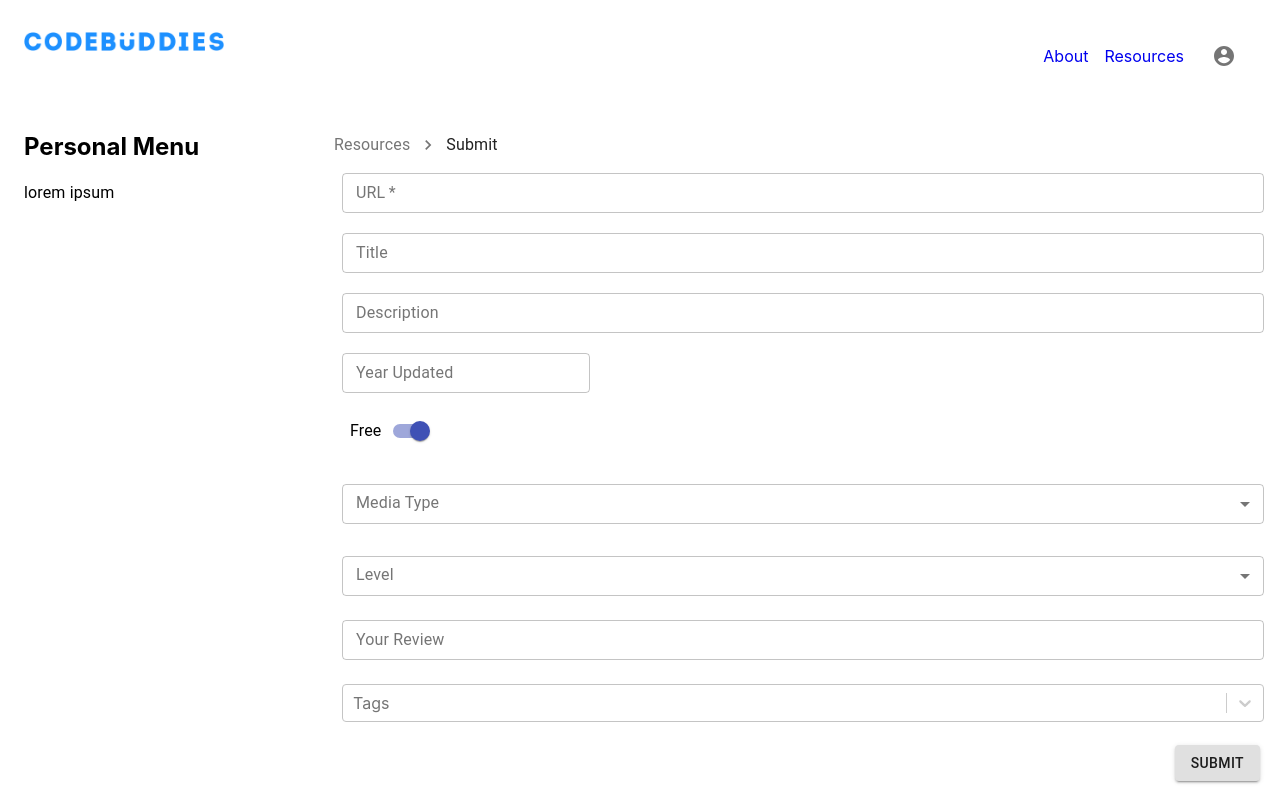
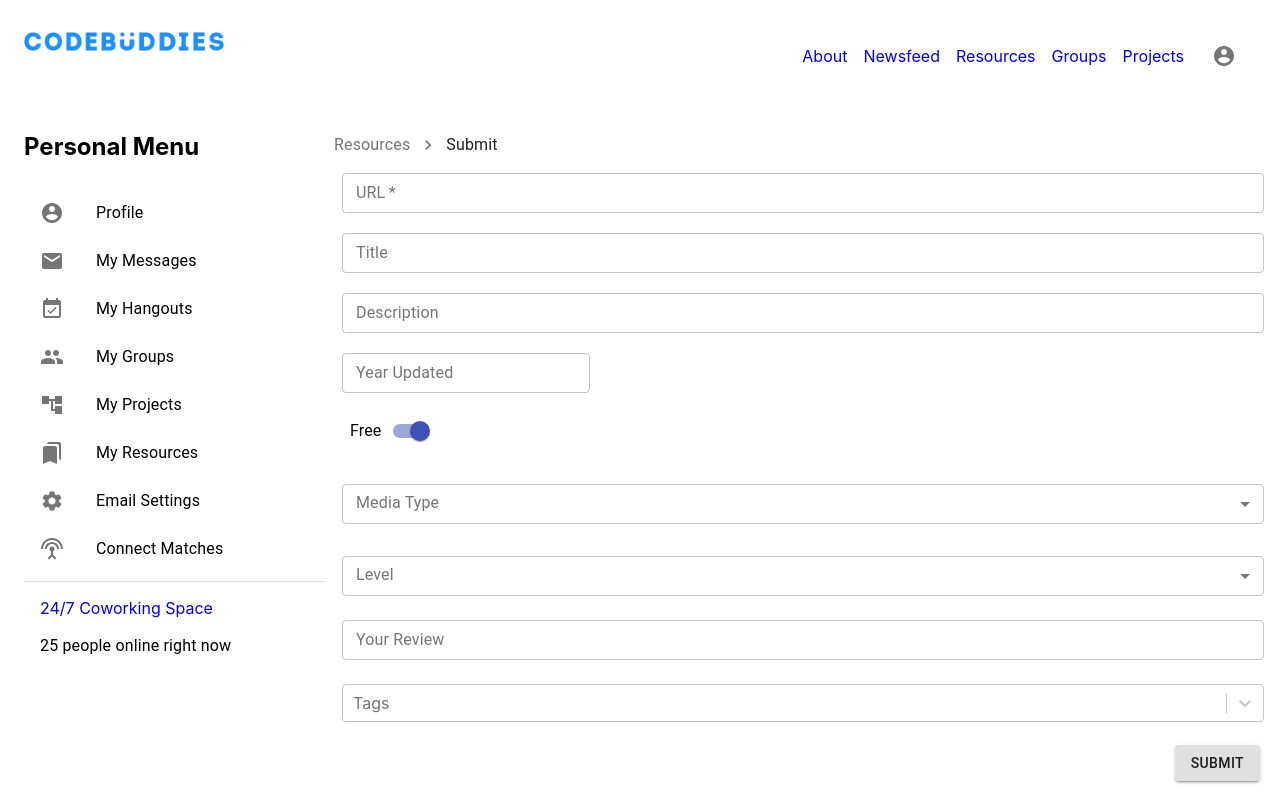
Before and after one commit to CodeconValley/frontend_codebuddie, a React (Create React App) app: page /submit-resource in a window 1280 px wide. Built offline with nearby package versions, Linux system fonts and the light colour scheme.

Commit message:
Update nav and add in UI for the personal menu

```diff
--- a/src/components/Nav/index.js
+++ b/src/components/Nav/index.js
@@ -2,15 +2,14 @@ import React, { useState, useRef, useEffect } from "react";
 import logo from "../../logo.png";
 import { Link } from "react-router-dom";
 import { makeStyles } from "@material-ui/core/styles";
-import AccountCircleIcon from '@material-ui/icons/AccountCircle';
-import MenuList from '@material-ui/core/MenuList';
-import MenuItem from '@material-ui/core/MenuItem';
-import IconButton from '@material-ui/core/IconButton';
-import Grow from '@material-ui/core/Grow';
-import Paper from '@material-ui/core/Paper';
-import Popper from '@material-ui/core/Popper';
-import ClickAwayListener from '@material-ui/core/ClickAwayListener';
-
+import AccountCircleIcon from "@material-ui/icons/AccountCircle";
+import MenuList from "@material-ui/core/MenuList";
+import MenuItem from "@material-ui/core/MenuItem";
+import IconButton from "@material-ui/core/IconButton";
+import Grow from "@material-ui/core/Grow";
+import Paper from "@material-ui/core/Paper";
+import Popper from "@material-ui/core/Popper";
+import ClickAwayListener from "@material-ui/core/ClickAwayListener";
 
 const useStyles = makeStyles(theme => ({
   root: {
@@ -50,7 +49,7 @@ export default function Nav() {
   };
 
   function handleListKeyDown(event) {
-    if (event.key === 'Tab') {
+    if (event.key === "Tab") {
       event.preventDefault();
       setIsMenuExpanded(false);
     }
@@ -81,7 +80,16 @@ export default function Nav() {
             <Link to="/about">About</Link>
           </li>
           <li>
+            <Link to="/newsfeed">Newsfeed</Link>
+          </li>
+          <li>
             <Link to="/resources">Resources</Link>
+          </li>
+          <li>
+            <Link to="/groups">Groups</Link>
+          </li>
+          <li>
+            <Link to="/projects">Projects</Link>
           </li>
           <li>
             <IconButton
@@ -92,15 +100,26 @@ export default function Nav() {
             >
               <AccountCircleIcon />
             </IconButton>
-            <Popper open={isMenuExpanded} anchorEl={anchorRef.current} transition disablePortal>
+            <Popper
+              open={isMenuExpanded}
+              anchorEl={anchorRef.current}
+              transition
+              disablePortal
+            >
               {({ TransitionProps, placement }) => (
                 <Grow
                   {...TransitionProps}
-                  style={{ transformOrigin: placement === 'bottom' ? 'center top' : 'center bottom' }}
+                  style={{
+                    transformOrigin:
+                      placement === "bottom" ? "center top" : "center bottom"
+                  }}
                 >
                   <Paper id="menu-list-grow">
                     <ClickAwayListener onClickAway={handleMenuClose}>
-                      <MenuList autoFocusItem={isMenuExpanded} onKeyDown={handleListKeyDown}>
+                      <MenuList
+                        autoFocusItem={isMenuExpanded}
+                        onKeyDown={handleListKeyDown}
+                      >
                         <MenuItem onClick={handleMenuClose}>
                           <Link>Logout</Link>
                         </MenuItem>
--- a/src/components/PersonalMenu/index.js
+++ b/src/components/PersonalMenu/index.js
@@ -1,11 +1,51 @@
 import React from "react";
+import { Link } from "react-router-dom";
 import { Typography } from "@material-ui/core";
+import Divider from "@material-ui/core/Divider";
+import List from "@material-ui/core/List";
+import ListItem from "@material-ui/core/ListItem";
+import ListItemIcon from "@material-ui/core/ListItemIcon";
+import ListItemText from "@material-ui/core/ListItemText";
+import AccountCircleIcon from "@material-ui/icons/AccountCircle";
+import MailIcon from "@material-ui/icons/Mail";
+import EventAvailableIcon from "@material-ui/icons/EventAvailable";
+import GroupIcon from "@material-ui/icons/Group";
+import AccountTreeIcon from "@material-ui/icons/AccountTree";
+import BookmarksIcon from "@material-ui/icons/Bookmarks";
+import SettingsIcon from "@material-ui/icons/Settings";
+import SettingsInputAntennaIcon from "@material-ui/icons/SettingsInputAntenna";
+import EmojiPeopleIcon from "@material-ui/icons/EmojiPeople";
 
 export default function PersonalMenu() {
   return (
     <>
       <h2>Personal Menu</h2>
-      <Typography variant="body1">lorem ipsum</Typography>
+      <List>
+        {[
+          { text: "Profile", icon: <AccountCircleIcon /> },
+          { text: "My Messages", icon: <MailIcon /> },
+          { text: "My Hangouts", icon: <EventAvailableIcon /> },
+          { text: "My Groups", icon: <GroupIcon /> },
+          { text: "My Projects", icon: <AccountTreeIcon /> },
+          { text: "My Resources", icon: <BookmarksIcon /> },
+          { text: "Email Settings", icon: <SettingsIcon /> },
+          { text: "Connect Matches", icon: <SettingsInputAntennaIcon /> }
+        ].map(({ text, icon }, index) => (
+          <ListItem button key={text}>
+            <ListItemIcon>{icon}</ListItemIcon>
+            <ListItemText primary={text} />
+          </ListItem>
+        ))}
+      </List>
+      <Divider />
+      <List>
+        <ListItem>
+          <Link to="/coworking">24/7 Coworking Space</Link>
+        </ListItem>
+        <ListItem>
+          <Typography>25 people online right now</Typography>
+        </ListItem>
+      </List>
     </>
   );
 }
```
